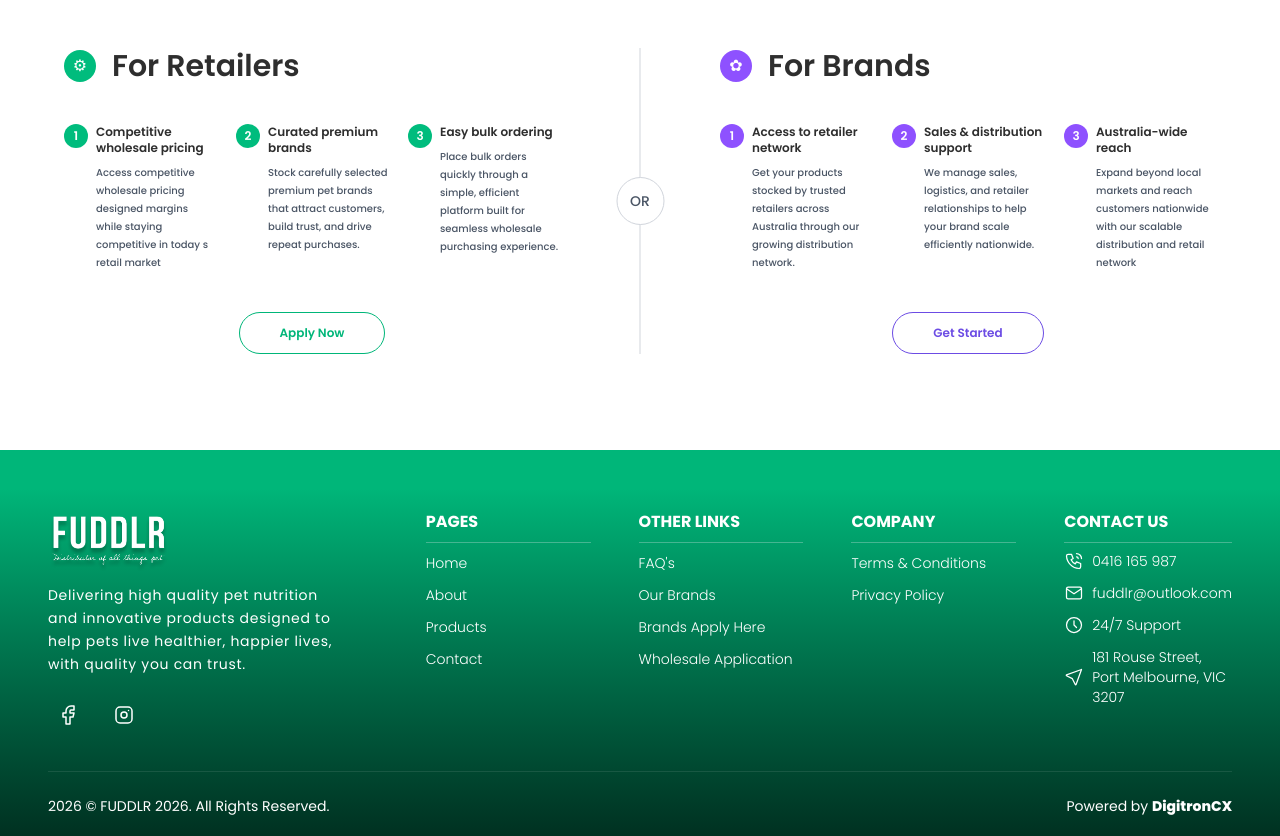
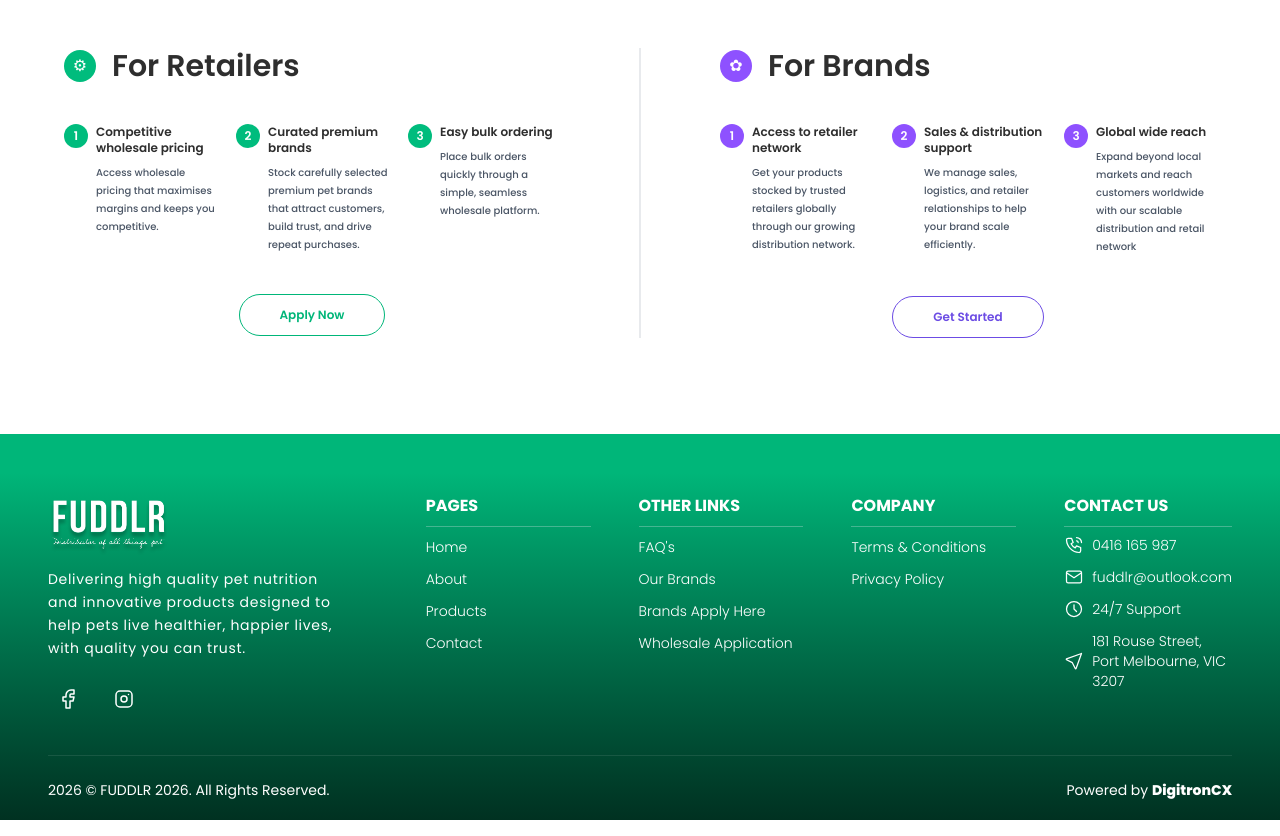
Before and after one commit to DigitronCX/FUDDLR-Frontend, a Next.js app: page / in a window 1280 px wide. Shown: the part 5560-6396 px from the top of the page. Built offline with nearby package versions, Linux system fonts and the light colour scheme; a web font is replaced by a local one.

Commit message:
refactor: update copy to global scope and remove OR divider in SectionHowWorks

```diff
--- a/app/Main/SectionHowWorks.tsx
+++ b/app/Main/SectionHowWorks.tsx
@@ -7,7 +7,7 @@
             id: "1",
             title: "Competitive wholesale pricing",
             description:
-                "Access competitive wholesale pricing designed margins while staying competitive in today s retail market",
+                "Access wholesale pricing that maximises margins and keeps you competitive.",
         },
         {
             id: "2",
@@ -19,7 +19,7 @@
             id: "3",
             title: "Easy bulk ordering",
             description:
-                "Place bulk orders quickly through a simple, efficient platform built for seamless wholesale purchasing experience.",
+                "Place bulk orders quickly through a simple, seamless wholesale platform.",
         },
     ];
 
@@ -27,17 +27,17 @@
         {
             id: "1",
             title: "Access to retailer network",
-            description: "Get your products stocked by trusted retailers across Australia through our growing distribution network.",
+            description: "Get your products stocked by trusted retailers globally through our growing distribution network.",
         },
         {
             id: "2",
             title: "Sales & distribution support",
-            description: "We manage sales, logistics, and retailer relationships to help your brand scale efficiently nationwide.",
+            description: "We manage sales, logistics, and retailer relationships to help your brand scale efficiently.",
         },
         {
             id: "3",
-            title: "Australia-wide reach",
-            description: "Expand beyond local markets and reach customers nationwide with our scalable distribution and retail network",
+            title: "Global wide reach",
+            description: "Expand beyond local markets and reach customers worldwide with our scalable distribution and retail network",
         },
     ];
 
@@ -58,9 +58,8 @@
                 <div className="relative mt-16 grid grid-cols-1 gap-14 lg:grid-cols-2 lg:gap-40">
                     {/* Divider */}
                     <div className="hidden lg:block absolute left-1/2 top-0 h-full w-px -translate-x-1/2 bg-gray-300">
-                        <div className="absolute left-1/2 top-1/2 flex h-12 w-12 -translate-x-1/2 -translate-y-1/2 items-center justify-center rounded-full border border-gray-300 bg-white text-sm font-medium text-gray-600">
-                            OR
-                        </div>
+                        {/* <div className="absolute left-1/2 top-1/2 flex h-12 w-12 -translate-x-1/2 -translate-y-1/2 items-center justify-center rounded-full border border-gray-300 bg-white text-sm font-medium text-gray-600">
+                        </div>  */}
                     </div>
 
                     {/* Retailers */}
```
